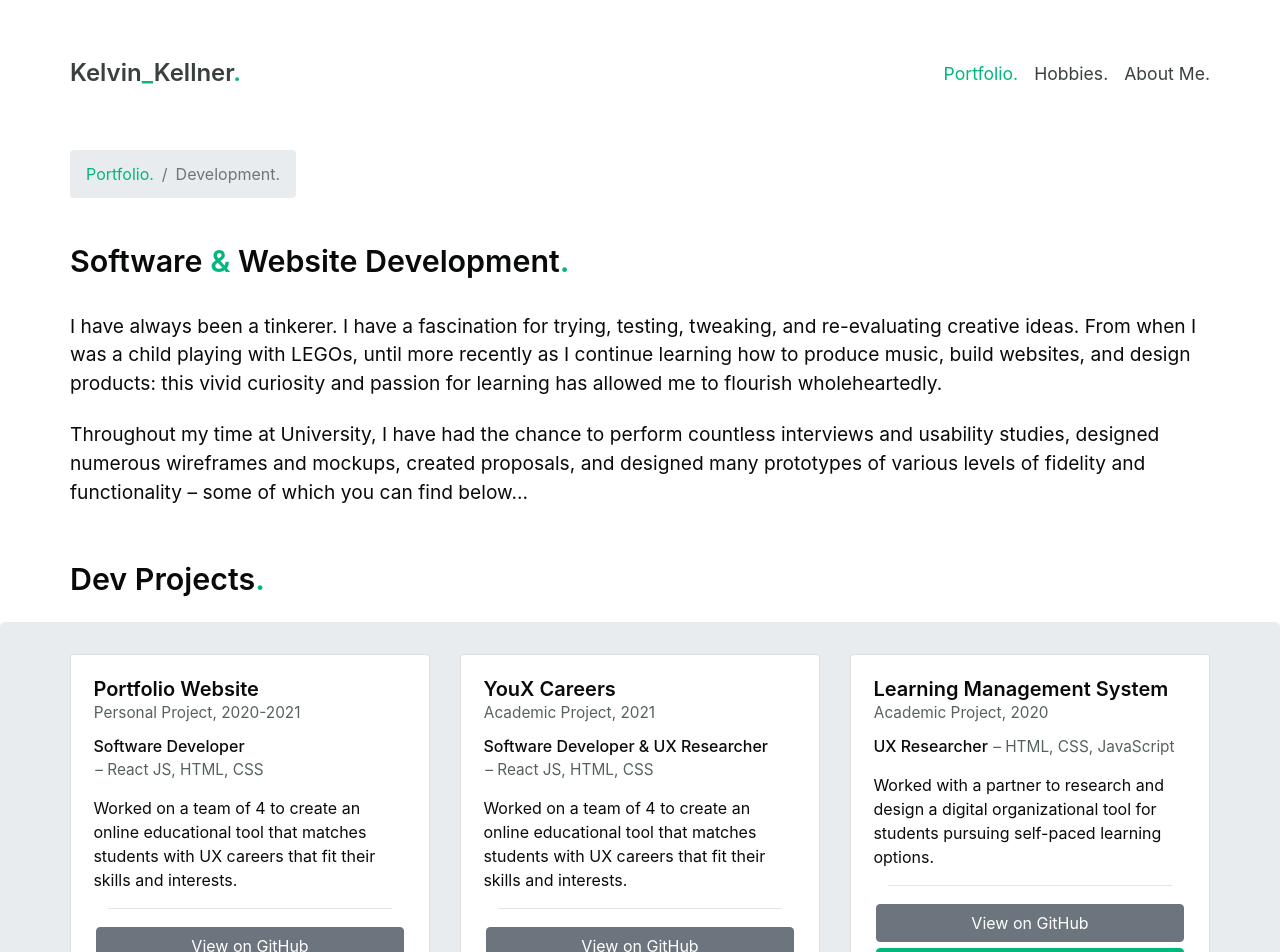
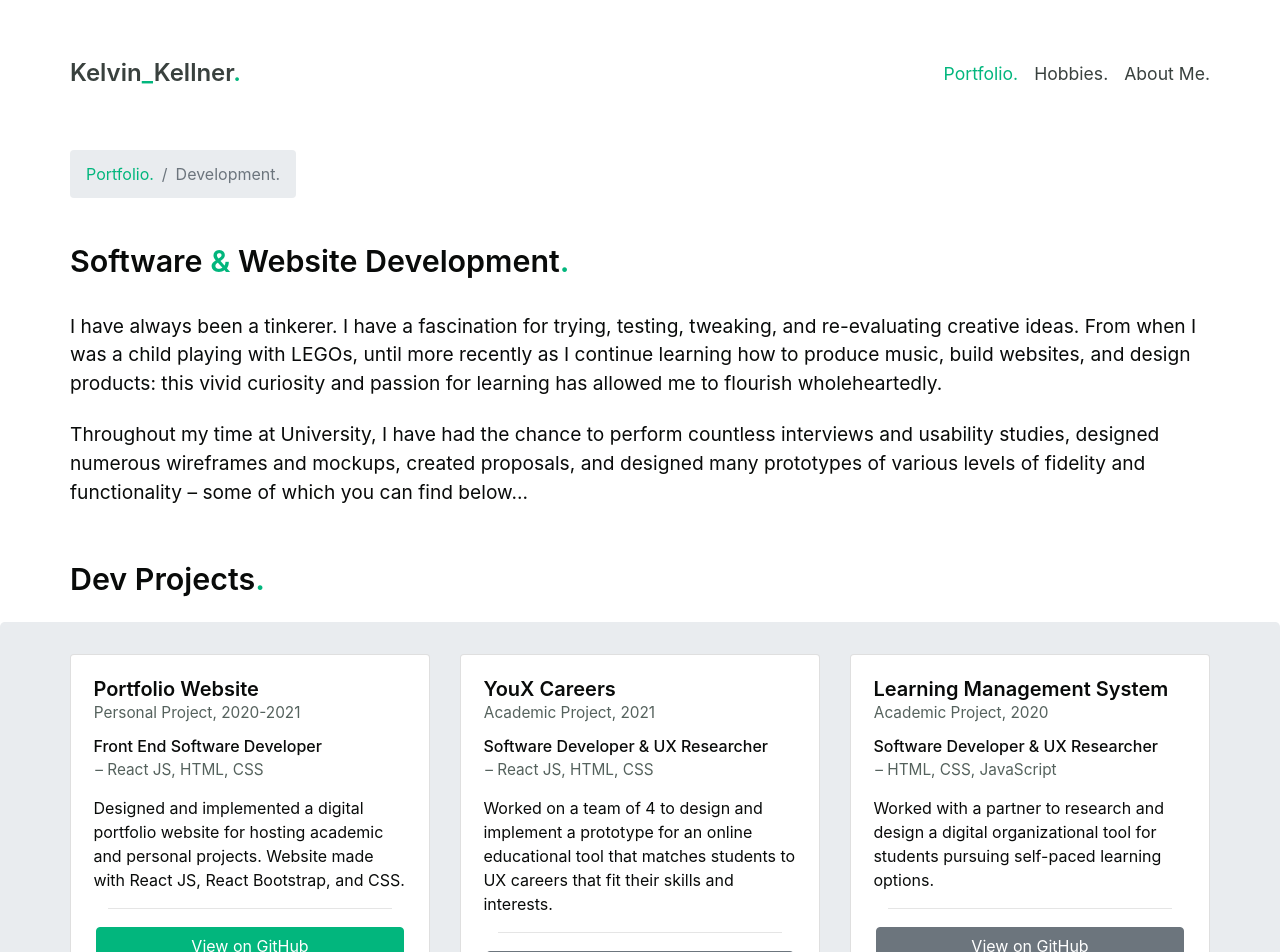
Before and after one commit to kelvinkellner/portfolio-v3, a React (Create React App) app: page /dev in a window 1280 px wide. Shown: the top 952 px of the page. Built offline with nearby package versions, Linux system fonts and the light colour scheme; a web font is replaced by a local one.

Commit message:
Content filling for Dev Projects

```diff
--- a/src/components/pages/Dev.js
+++ b/src/components/pages/Dev.js
@@ -32,15 +32,12 @@ class Dev extends Component {
                 </Row>
             </Container>
             <ProjectDeck>
-                <Project title="Portfolio Website" role="Software Developer" year="2020-2021" type="Personal Project" tech="React JS, HTML, CSS"
+                <Project title="Portfolio Website" role="Front End Software Developer" year="2020-2021" type="Personal Project" tech="React JS, HTML, CSS"
                 actions={[{
                         message: "View on GitHub",
-                        href: "https://github.com/kelvinkellner/youx-careers"
-                    }, {
-                        message: "Launch Prototype",
-                        href: "https://youx-careers.vercel.app/"
+                        href: "https://github.com/kelvinkellner/portfolio-v3"
                     }]}>
-                    Worked on a team of 4 to create an online educational tool that matches students with UX careers that fit their skills and interests.
+                    Designed and implemented a digital portfolio website for hosting academic and personal projects. Website made with React JS, React Bootstrap, and CSS.
                 </Project>
                 <Project title="YouX Careers" role="Software Developer &amp; UX Researcher" year="2021" type="Academic Project" tech="React JS, HTML, CSS"
                 actions={[{
@@ -50,9 +47,9 @@ class Dev extends Component {
                         message: "Launch Prototype",
                         href: "https://youx-careers.vercel.app/"
                     }]}>
-                    Worked on a team of 4 to create an online educational tool that matches students with UX careers that fit their skills and interests.
+                    Worked on a team of 4 to design and implement a prototype for an online educational tool that matches students to UX careers that fit their skills and interests.
                 </Project>
-                <Project title="Learning Management System" role="UX Researcher" year="2020" type="Academic Project" tech="HTML, CSS, JavaScript"
+                <Project title="Learning Management System" role="Software Developer &amp; UX Researcher" year="2020" type="Academic Project" tech="HTML, CSS, JavaScript"
                 actions={[{
                         message: "View on GitHub",
                         href: "https://github.com/kelvinkellner/lms-prototype"
@@ -72,7 +69,7 @@ class Dev extends Component {
                     }]}>
                     Worked on a team of 5 to research and design a new Point-of-Sale system that reduced pain points for employees during checkout.
                 </Project>
-                <Project title="Dave's Auto Service" role="Website Designer &amp; Digital Media Manager" year="2015-2020" type="Part-Time Employement" tech="Wix Editor"
+                <Project title="Dave's Auto Service" role="Web Designer &amp; Digital Media Manager" year="2015-2020" type="Part-Time Employement" tech="Wix Editor, Adobe Suite"
                 actions={[{
                         message: "Visit Website",
                         href: "https://www.davesautoservice.ca/"
```
